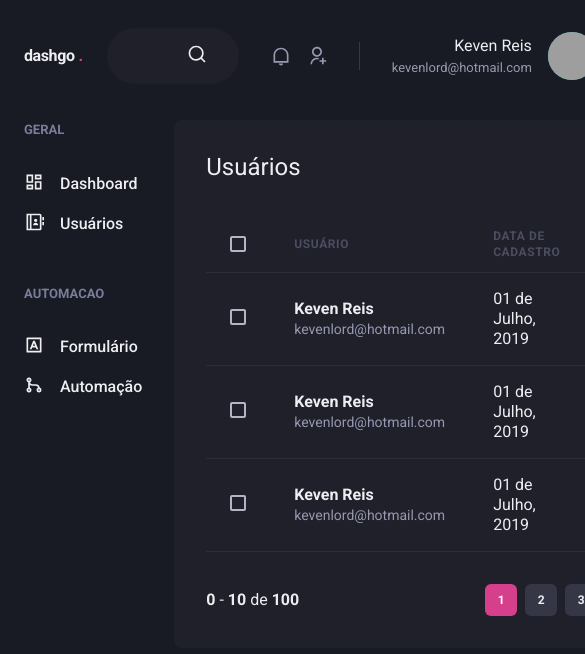
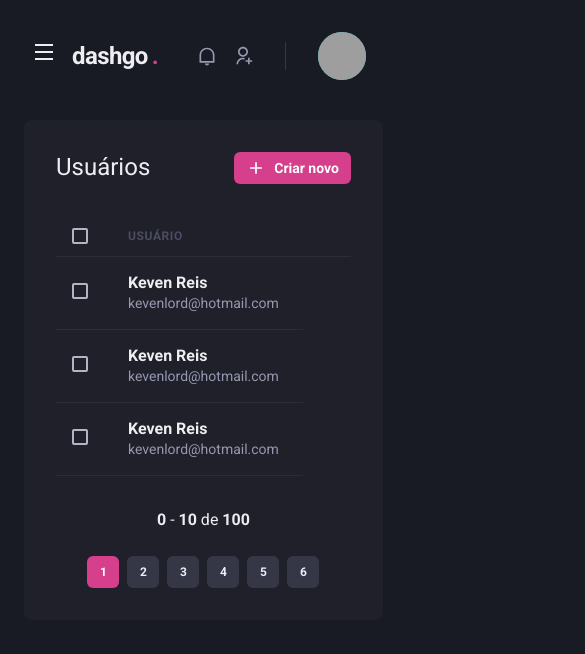
Before and after one commit to kevenlord/dashgo, a Next.js app: page /users in a window 390 px wide. Shown: the top 654 px of the page, 585 px wide, since content can reach past the window. Built offline with nearby package versions, Linux system fonts and the light colour scheme; grey boxes are pictures that could not be loaded.

Commit message:
Resposividade
Foi aplicado a responsividade em toda a aplicação

```diff
--- a/src/components/Header/Logo.tsx
+++ b/src/components/Header/Logo.tsx
@@ -3,7 +3,7 @@
 export function Logo() {
     return (
         <Text
-            fontSize="3x1"
+            fontSize={["2xl", "3xl"]}
             fontWeight="bold"
             letterSpacing="tight"
             w="64"
--- a/src/components/Header/NotificationsNav.tsx
+++ b/src/components/Header/NotificationsNav.tsx
@@ -5,8 +5,8 @@
     return (
         <HStack
             spacing="4"
-            mx="8"
-            pr="8"
+            mx={["8"]}
+            pr={["8"]}
             py="1"
             color="gray.300"
             borderRightWidth={1}
--- a/src/components/Header/Profile.tsx
+++ b/src/components/Header/Profile.tsx
@@ -1,14 +1,21 @@
 import { Avatar, Box, Flex, Text } from "@chakra-ui/react";
 
-export function Profile(){
-    return(
+interface PropfileProps {
+    showProfileData?: boolean;
+}
+
+
+export function Profile({ showProfileData = true }: PropfileProps) {
+    return (
         <Flex align="center">
-            <Box mr="4" textAlign="right">
+            {showProfileData && (
+                <Box mr="4" textAlign="right">
                     <Text>Keven Reis</Text>
                     <Text color="gray.300" fontSize="small">kevenlord@hotmail.com</Text>
-            </Box>
+                </Box>
+            )}
 
-            <Avatar size="md" name="Keven Reis" src="http://github.com/kevenlord.png"/>
+            <Avatar size="md" name="Keven Reis" src="http://github.com/kevenlord.png" />
         </Flex>
     );
 }
--- a/src/components/Header/index.tsx
+++ b/src/components/Header/index.tsx
@@ -1,4 +1,6 @@
-import { Flex } from '@chakra-ui/react'
+import { Flex, Icon, IconButton, useBreakpointValue } from '@chakra-ui/react'
+import { RiMenuLine } from 'react-icons/ri';
+import { useSidebarDrawer } from '../../contexts/SidebarDrawerContent';
 
 import { Logo } from './Logo';
 import { NotificationsNav } from './NotificationsNav';
@@ -6,6 +8,14 @@
 import { SearchBox } from './SearchBox';
 
 export function Header(){
+    const { onOpen } = useSidebarDrawer()
+
+    const isWideVersion = useBreakpointValue({
+        base: false,
+        lg: true,
+    })
+
+
     return (
         <Flex
             as="header"
@@ -18,14 +28,27 @@
             align="center"
         >
 
+            { !isWideVersion && (
+                <IconButton
+                    aria-label="Open navigation"
+                    icon={<Icon as={RiMenuLine}/>}
+                    fontSize="24"
+                    variant="unstyled"
+                    onClick={onOpen}
+                    mr="2">
+
+                </IconButton>
+            )}
+
             <Logo />
 
-            <SearchBox />
+            { isWideVersion && <SearchBox />}
+
 
             <Flex align="center" ml="auto">
                 <NotificationsNav />
 
-                <Profile />
+                <Profile showProfileData={isWideVersion} />
             </Flex>
         </Flex>
     );
--- a/src/components/Pagination/index.tsx
+++ b/src/components/Pagination/index.tsx
@@ -4,7 +4,7 @@
 export function Pagination() {
     return (
         <Stack
-            direction='row'
+            direction={["column", "row"]}
             mt='8'
             justify='space-between'
             align='center'
--- /dev/null
+++ b/src/components/Sidebar/SidebarNav.tsx
@@ -0,0 +1,19 @@
+import { Stack } from "@chakra-ui/react";
+import { RiContactsBookLine, RiDashboardLine, RiGitMergeLine, RiInputMethodLine } from "react-icons/ri";
+import { NavLink } from "./NavLink";
+import { NavSection } from "./NavSection";
+
+export function SidebarNav(){
+    return(
+        <Stack spacing="12" align="flex-start">
+                <NavSection title="GERAL">
+                    <NavLink icon={RiDashboardLine}>Dashboard</NavLink>
+                    <NavLink icon={RiContactsBookLine}>Usuários</NavLink>
+                </NavSection>
+                <NavSection title='AUTOMACAO'>
+                    <NavLink icon={RiInputMethodLine}>Formulário</NavLink>
+                    <NavLink icon={RiGitMergeLine}>Automação</NavLink>
+                </NavSection>
+            </Stack>
+    );
+}
--- a/src/components/Sidebar/index.tsx
+++ b/src/components/Sidebar/index.tsx
@@ -1,21 +1,37 @@
-import { Box, Stack } from '@chakra-ui/react'
-import { RiContactsBookLine, RiDashboardLine, RiGitMergeLine, RiInputMethodLine } from 'react-icons/ri';
-import { NavLink } from './NavLink';
-import { NavSection } from './NavSection';
+import { Box, Drawer, DrawerBody, DrawerCloseButton, DrawerContent, DrawerHeader, DrawerOverlay, useBreakpointValue } from '@chakra-ui/react'
+import { useSidebarDrawer } from '../../contexts/SidebarDrawerContent';
+
+import { SidebarNav } from './SidebarNav';
 
 export function Sidebar() {
+    const { isOpen, onClose } = useSidebarDrawer()
+
+
+
+    const isDrawerSidebar = useBreakpointValue({
+        base: true,
+        lg: false,
+    })
+
+    if (isDrawerSidebar) {
+        return (
+            <Drawer isOpen={isOpen} placement="left" onClose={onClose} >
+                <DrawerOverlay>
+                    <DrawerContent bg="gray.800" p="4">
+                        <DrawerCloseButton mt="6" />
+                        <DrawerHeader>Navegação</DrawerHeader>
+                        <DrawerBody>
+                            <SidebarNav />
+                        </DrawerBody>
+                    </DrawerContent>
+                </DrawerOverlay>
+            </Drawer>
+        )
+    }
+
     return (
         <Box as="aside" w="64" mr="8">
-            <Stack spacing="12" align="flex-start">
-                <NavSection title="GERAL">
-                    <NavLink icon={RiDashboardLine}>Dashboard</NavLink>
-                    <NavLink icon={RiContactsBookLine}>Usuários</NavLink>
-                </NavSection>
-                <NavSection title='AUTOMACAO'>
-                    <NavLink icon={RiInputMethodLine}>Formulário</NavLink>
-                    <NavLink icon={RiGitMergeLine}>Automação</NavLink>
-                </NavSection>
-            </Stack>
+            <SidebarNav />
         </Box>
     );
 }
--- /dev/null
+++ b/src/contexts/SidebarDrawerContent.tsx
@@ -0,0 +1,23 @@
+import { useDisclosure, UseDisclosureReturn } from "@chakra-ui/react";
+import { createContext, ReactNode, useContext } from "react";
+
+
+interface SidebarDrawerProviderProps{
+    children: ReactNode;
+}
+
+type SidebarDrawerContextData = UseDisclosureReturn
+
+const SidebarDrawerContext = createContext({} as SidebarDrawerContextData);
+
+export function SidebarDrawerProvider({children}:SidebarDrawerProviderProps){
+    const disclosure = useDisclosure()
+
+    return(
+        <SidebarDrawerContext.Provider value={disclosure}>
+            {children}
+        </SidebarDrawerContext.Provider>
+    )
+}
+
+export const useSidebarDrawer = () => useContext(SidebarDrawerContext)
--- a/src/pages/dashboard.tsx
+++ b/src/pages/dashboard.tsx
@@ -73,7 +73,7 @@
 
                 <SimpleGrid flex='1' gap="4" minChildWidth="320px" >
                     <Box
-                        p="8"
+                        p={["6", "8"]}
                         bg="gray.800"
                         borderRadius={8}
                         pb="4"
@@ -82,7 +82,7 @@
                         <Chart options={options} series={series} type='area' height={160}/>
                     </Box>
                     <Box
-                        p="8"
+                        p={["6", "8"]}
                         bg="gray.800"
                         borderRadius={8}
                         pb="4"
--- a/src/pages/users/create.tsx
+++ b/src/pages/users/create.tsx
@@ -11,17 +11,17 @@
             <Flex w='100%' my='6' maxWidth={1400} mx='auto' px='6'>
                 <Sidebar />
 
-                <Box flex="1" borderRadius={8} bg="gray.800" p="8">
+                <Box flex="1" borderRadius={8} bg="gray.800" p={["6","8"]}>
                     <Heading size='lg' fontWeight='normal'>Criar usuário</Heading>
 
                     <Divider my='6' borderColor='gray.700'></Divider>
 
                     <VStack spacing='8'>
-                        <SimpleGrid minChildWidth='240px' spacing='8' w='100%'>
+                        <SimpleGrid minChildWidth='240px' spacing={["6","8"]} w='100%'>
                             <Input name='name' label='Nome completo'/>
                             <Input name='email' type='email' label='E-Mail'/>
                         </SimpleGrid>
-                        <SimpleGrid minChildWidth='240px' spacing='8' w='100%'>
+                        <SimpleGrid minChildWidth='240px' spacing={["6","8"]} w='100%'>
                             <Input name='password' type='password' label='Senha'/>
                             <Input name='password_confirmation' type='password' label='Confirmarção da senha'/>
                         </SimpleGrid>
--- a/src/pages/users/index.tsx
+++ b/src/pages/users/index.tsx
@@ -1,12 +1,17 @@
-import { Box, Button, Checkbox, Flex, Heading, Icon, Table, Tbody, Td, Text, Th, Thead, Tr } from "@chakra-ui/react";
+import { Box, Button, Checkbox, Flex, Heading, Icon, Table, Tbody, Td, Text, Th, Thead, Tr, useBreakpointValue } from "@chakra-ui/react";
 import { RiAddLine, RiPencilLine } from "react-icons/ri";
 
 import { Header } from "../../components/Header/index";
-import { Pagination } from "../../components/Pagination";
+import { Pagination } from "../../components/Pagination/index";
 import { Sidebar } from "../../components/Sidebar";
 
-export default function UserList(){
-    return(
+export default function UserList() {
+    const isWideVersion = useBreakpointValue({
+        base: false,
+        lg: true,
+    })
+
+    return (
         <Box>
             <Header />
             <Flex w='100%' my='6' maxWidth={1400} mx='auto' px='6'>
@@ -21,7 +26,7 @@
                             size="sm"
                             fontSize="sm"
                             colorScheme="pink"
-                            leftIcon={<Icon as={RiAddLine} fontSize="20"/>}
+                            leftIcon={<Icon as={RiAddLine} fontSize="20" />}
                         >
                             Criar novo
                         </Button>
@@ -30,18 +35,19 @@
                     <Table colorScheme='whiteAlpha'>
                         <Thead>
                             <Tr>
-                                <Th px='6' color='gray.300' width='8' >
-                                    <Checkbox colorScheme='pink'/>
+                                <Th px={["4", "4", "6"]} color='gray.300' width='8' >
+                                    <Checkbox colorScheme='pink' />
                                 </Th>
                                 <Th>Usuário</Th>
-                                <Th>Data de cadastro</Th>
+                                {isWideVersion && <Th>Data de cadastro</Th>}
+
                                 <Th width='8'></Th>
                             </Tr>
                         </Thead>
                         <Tbody>
                             <Tr>
-                                <Td px='6'>
-                                    <Checkbox colorScheme='pink'/>
+                                <Td px={["4", "4", "6"]}>
+                                    <Checkbox colorScheme='pink' />
                                 </Td>
                                 <Td>
                                     <Box>
@@ -49,22 +55,12 @@
                                         <Text fontSize='sm' color='gray.300'>kevenlord@hotmail.com</Text>
                                     </Box>
                                 </Td>
-                                <Td>01 de Julho, 2019</Td>
-                                <Td>
-                                    <Button
-                                        as="a"
-                                        size="sm"
-                                        fontSize="sm"
-                                        colorScheme="purple"
-                                        leftIcon={<Icon as={RiPencilLine} fontSize="16"/>}
-                                    >
-                                        Editar
-                                </Button>
-                                </Td>
+                                {isWideVersion && <Td>01 de Julho, 2019</Td>}
+
                             </Tr>
                             <Tr>
-                                <Td px='6'>
-                                    <Checkbox colorScheme='pink'/>
+                                <Td px={["4", "4", "6"]}>
+                                    <Checkbox colorScheme='pink' />
                                 </Td>
                                 <Td>
                                     <Box>
@@ -72,22 +68,12 @@
                                         <Text fontSize='sm' color='gray.300'>kevenlord@hotmail.com</Text>
                                     </Box>
                                 </Td>
-                                <Td>01 de Julho, 2019</Td>
-                                <Td>
-                                    <Button
-                                        as="a"
-                                        size="sm"
-                                        fontSize="sm"
-                                        colorScheme="purple"
-                                        leftIcon={<Icon as={RiPencilLine} fontSize="16"/>}
-                                    >
-                                        Editar
-                                </Button>
-                                </Td>
+                                {isWideVersion && <Td>03 de Julho, 2019</Td>}
+
                             </Tr>
                             <Tr>
-                                <Td px='6'>
-                                    <Checkbox colorScheme='pink'/>
+                                <Td px={["4", "4", "6"]}>
+                                    <Checkbox colorScheme='pink' />
                                 </Td>
                                 <Td>
                                     <Box>
@@ -95,23 +81,13 @@
                                         <Text fontSize='sm' color='gray.300'>kevenlord@hotmail.com</Text>
                                     </Box>
                                 </Td>
-                                <Td>01 de Julho, 2019</Td>
-                                <Td>
-                                    <Button
-                                        as="a"
-                                        size="sm"
-                                        fontSize="sm"
-                                        colorScheme="purple"
-                                        leftIcon={<Icon as={RiPencilLine} fontSize="16"/>}
-                                    >
-                                        Editar
-                                </Button>
-                                </Td>
+                                {isWideVersion && <Td>05 de Julho, 2019</Td>}
+
                             </Tr>
                         </Tbody>
                     </Table>
 
-                    <Pagination/>
+                    <Pagination />
                 </Box>
             </Flex>
         </Box>
```
Also changed, not shown: src/pages/_app.tsx (+6 -2 lines).
